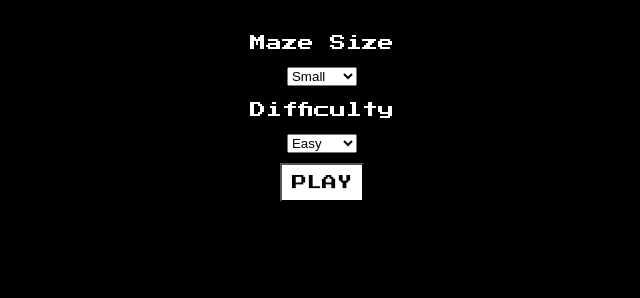
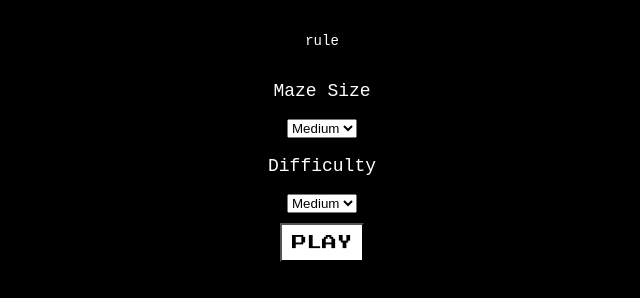
Before and after one commit to Daniel-Cop/darker_maze, a plain HTML site: page index.html in a window 1280 px wide. Shown: the part 192-490 px from the top of the page, without its empty margins (318-958 px from the left). Drawn offline with Linux system fonts and the light colour scheme.

Commit message:
desing changes

```diff
--- a/css/style.css
+++ b/css/style.css
@@ -9,6 +9,16 @@ body {
     align-items: center;
     padding-top: 10%;
     font-family: 'Press Start 2P', cursive;
+}
+
+p {
+  font-size: 18px;
+
+  font-family: monospace;
+}
+
+#rule {
+  font-size: 14px;
 }
 
 form {
--- a/index.html
+++ b/index.html
@@ -12,26 +12,27 @@
 
 <body>
     <h1 class="title">Darker Maze</h1>
-
+    <p id="rule">rule
+    </p>
     <form id="settings" action="maze.html">
         <p>Maze Size</p>
         <select name="number" id="number">
             <option value="12">Small</option>
-            <option value="20">Medium</option>
+            <option value="20" selected>Medium</option>
             <option value="30">Big</option>
         </select>
         <p>Difficulty</p>
         <select name="difficulty" id="difficulty">
-            <option value="12">Easy</option>
-            <option value="20">Medium</option>
-            <option value="30">Hard</option>
+            <option value="30">Easy</option>
+            <option value="20" selected>Medium</option>
+            <option value="15">Hard</option>
         </select>
         <!--
         <input id="number" type="number" value="15" /></br> -->
         <input id="submit" type="submit" value="Play">
-
-        <h2 id="loader-title">Generating Maze...</h2>
-        <div id="loader"></div>
+    </form>
+    <h2 id="loader-title">Generating Maze...</h2>
+    <div id="loader"></div>
 </body>
 
 </html>
--- a/js/menu.js
+++ b/js/menu.js
@@ -3,6 +3,7 @@ const LOADER_TITLE = document.querySelector("#loader-title");
 const TITLE = document.querySelector(".title");
 let form = document.querySelector("#settings");
 let rowsCols = document.querySelector("#number");
+let difficulty = document.querySelector("#difficulty");
 
 form.addEventListener("submit", function (e) {
   e.preventDefault();
@@ -15,6 +16,7 @@ form.addEventListener("submit", function (e) {
     return;
   }
 
+  localStorage.setItem("difficulty", difficulty.value);
   localStorage.setItem("mazeSize", 600);
   localStorage.setItem("number", rowsCols.value);
   TITLE.style.setProperty("display", "none");
--- a/js/script.js
+++ b/js/script.js
@@ -1,6 +1,6 @@
 const MAZE = document.querySelector("#maze");
 const FOG = document.querySelector("#fog-of-war");
-const TORCH_NUMBER = 20;
+const TORCH_NUMBER = localStorage.getItem("difficulty");
 let mazeSize = localStorage.getItem("mazeSize");
 
 let ctx = MAZE.getContext("2d");
```
Also changed, not shown: css/maze.css (+62 -0 lines).
